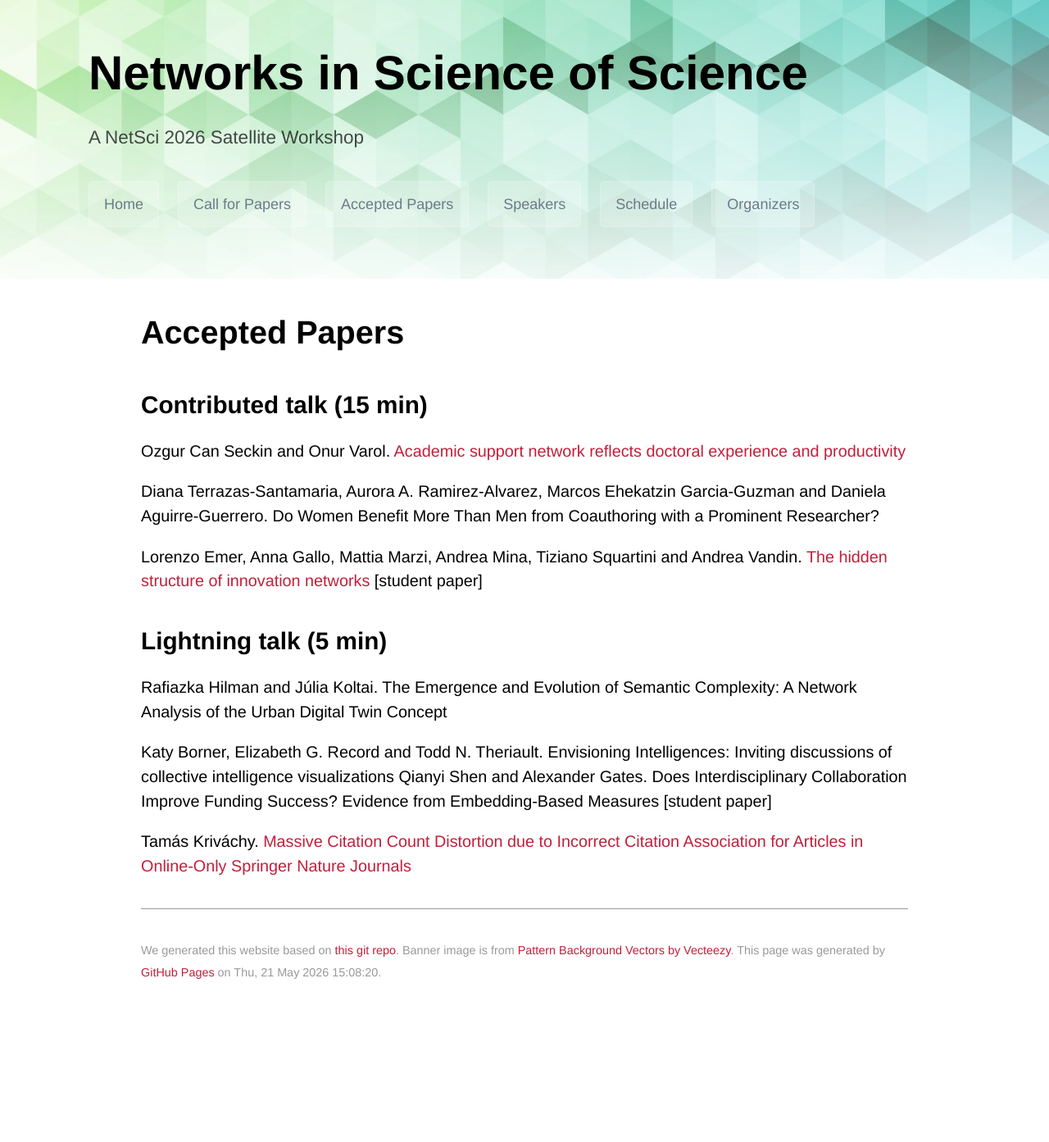
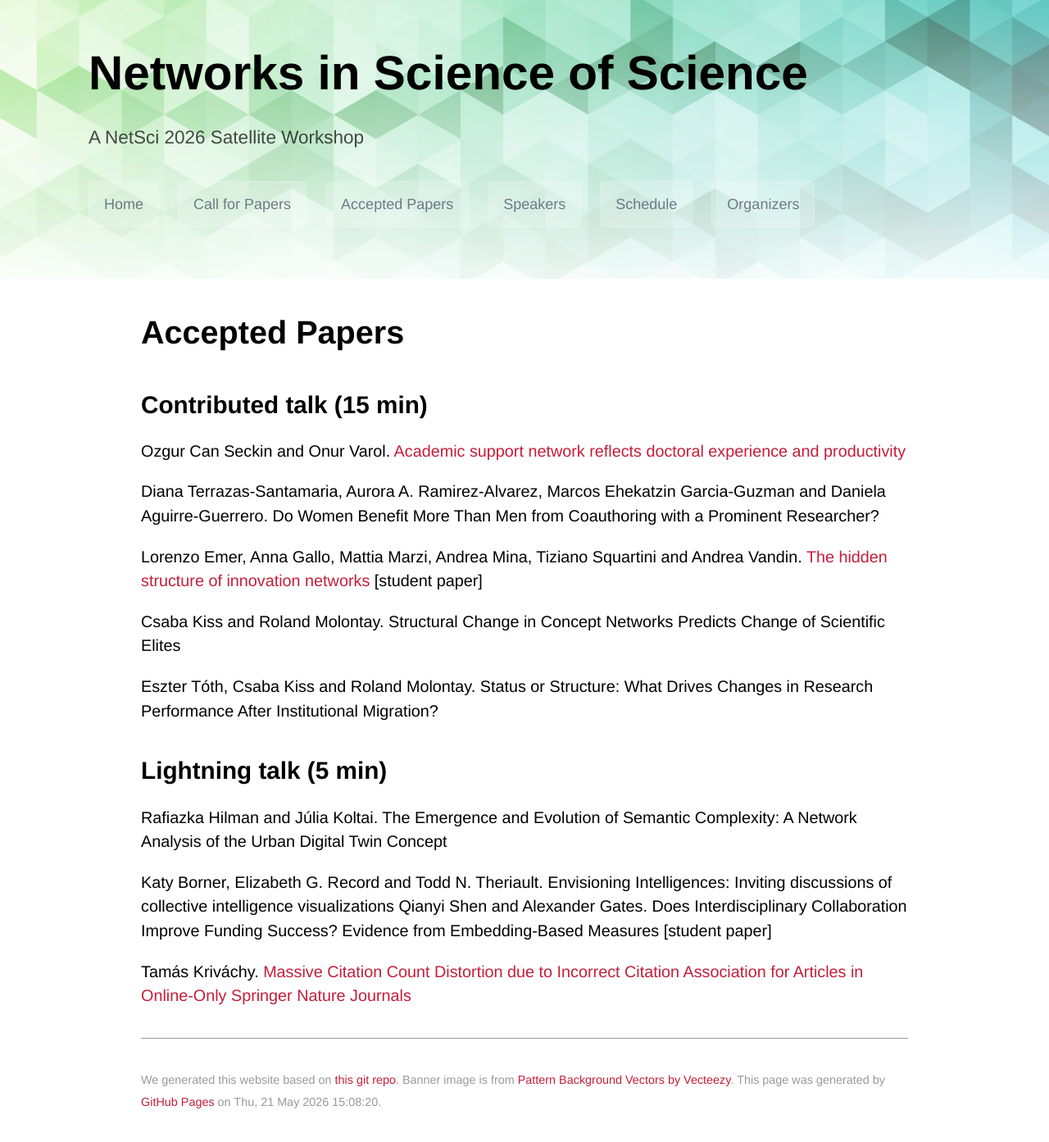
Before and after one commit to netscisci/netscisci.github.io, a Jekyll site: the page built from papers.md, in a window 1280 px wide. Shown: the whole page at 82% size. Built offline with Jekyll 4.4.1, drawn with Linux system fonts in a browser that asks for light colours; some web fonts are replaced; our own code applies the rules of GitHub Pages for plain Markdown files; before the commit the page ends 1235 px from its top, so only the background shows below that.

Commit message:
Update papers.md

```diff
--- a/papers.md
+++ b/papers.md
@@ -9,6 +9,10 @@ Diana Terrazas-Santamaria, Aurora A. Ramirez-Alvarez, Marcos Ehekatzin Garcia-Gu
 
 Lorenzo Emer, Anna Gallo, Mattia Marzi, Andrea Mina, Tiziano Squartini and Andrea Vandin. [The hidden structure of innovation networks](https://arxiv.org/abs/2601.10224) \[student paper\]
 
+Csaba Kiss and Roland Molontay. Structural Change in Concept Networks Predicts Change of Scientific Elites
+
+Eszter Tóth, Csaba Kiss and Roland Molontay. Status or Structure: What Drives Changes in Research Performance After Institutional Migration?
+
 ## Lightning talk (5 min)
 Rafiazka Hilman and Júlia Koltai. The Emergence and Evolution of Semantic Complexity: A Network Analysis of the Urban Digital Twin Concept
 
```
